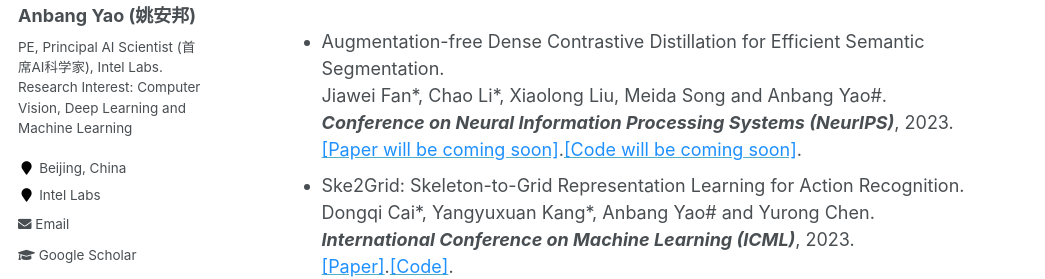
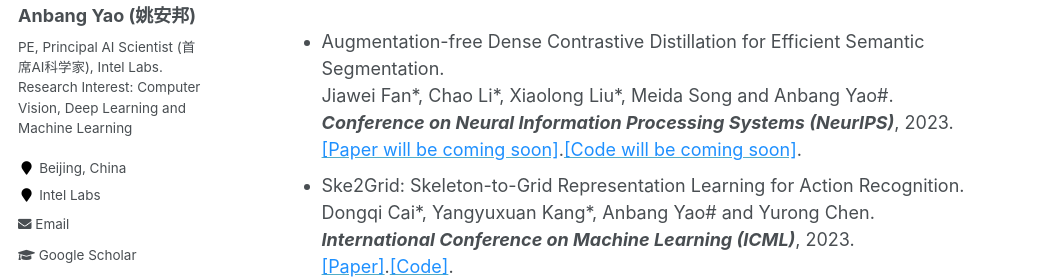
Before and after one commit to YaoAnbang/YaoAnbang.github.io, a Jekyll site: the page built from _pages/about.md, in a window 1280 px wide and 900 px high, scrolled down 2225 px. Shown: the part 175-454 px from the top of the window, without its empty margins (0-1045 px from the left). Built offline with Jekyll 4.4.1, drawn with Linux system fonts in a browser that asks for light colours.

Commit message:
Update about.md

```diff
--- a/_pages/about.md
+++ b/_pages/about.md
@@ -55,7 +55,7 @@
 
 **2023**
 <!-- <blockquote> -->
-+ Augmentation-free Dense Contrastive Distillation for Efficient Semantic Segmentation.<br> Jiawei Fan\*, Chao Li\*, Xiaolong Liu, Meida Song and Anbang Yao\#.<br><em>**Conference on Neural Information Processing Systems (NeurIPS)**</em>, 2023.<br> [<font color="DodgerBlue">[Paper will be coming soon]</font>](https://github.com/OSVAI).[<font color="DodgerBlue">[Code will be coming soon]</font>](https://github.com/OSVAI).<br>
++ Augmentation-free Dense Contrastive Distillation for Efficient Semantic Segmentation.<br> Jiawei Fan\*, Chao Li\*, Xiaolong Liu\*, Meida Song and Anbang Yao\#.<br><em>**Conference on Neural Information Processing Systems (NeurIPS)**</em>, 2023.<br> [<font color="DodgerBlue">[Paper will be coming soon]</font>](https://github.com/OSVAI).[<font color="DodgerBlue">[Code will be coming soon]</font>](https://github.com/OSVAI).<br>
 <!--</blockquote> -->
 <!-- <blockquote> -->
 + Ske2Grid: Skeleton-to-Grid Representation Learning for Action Recognition.<br> Dongqi Cai\*, Yangyuxuan Kang\*, Anbang Yao\# and Yurong Chen.<br><em>**International Conference on Machine Learning (ICML)**</em>, 2023.<br> [<font color="DodgerBlue">[Paper]</font>](https://proceedings.mlr.press/v202/cai23c/cai23c.pdf).[<font color="DodgerBlue">[Code]</font>](https://github.com/OSVAI/Ske2Grid).<br>
```
